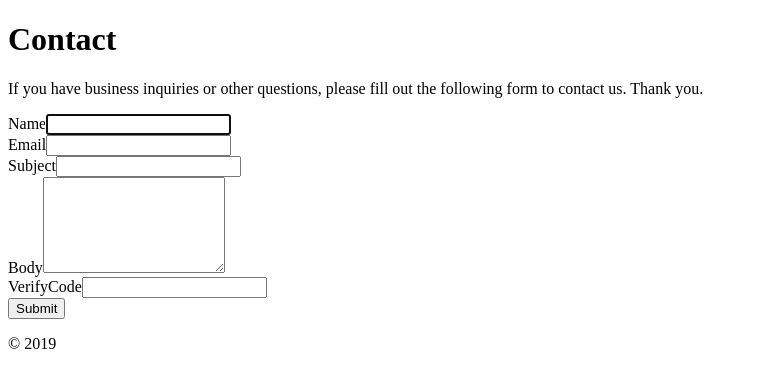
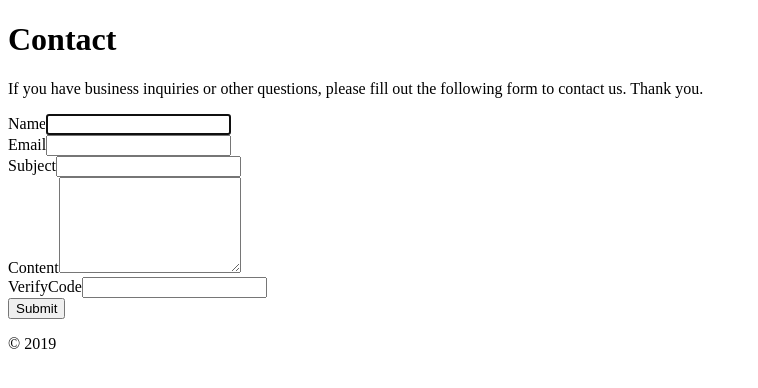
Before and after one commit to palcodes/college-project, a Yii app: template yii/frontend/views/site/contact.php in a window 1280 px wide. Shown: the top 388 px of the page, without its empty margins (0-758 px from the left). Run offline with PHP 8.4 and a stand-in for Yii, Linux system fonts and the light colour scheme; the template is opened without the code that fills it, so the values that code supplies are empty; form fields are guessed from the names that the template uses; some libraries are stand-ins or nearby versions.

Commit message:
Update contact.php

```diff
--- a/yii/frontend/views/site/contact.php
+++ b/yii/frontend/views/site/contact.php
@@ -28,7 +28,7 @@ $this->params['breadcrumbs'][] = $this->title;
 
                 <?= $form->field($model, 'subject') ?>
 
-                <?= $form->field($model, 'body')->textarea(['rows' => 6]) ?>
+                <?= $form->field($model, 'content')->textarea(['rows' => 6]) ?>
 
                 <?= $form->field($model, 'verifyCode')->widget(Captcha::className(), [
                     'template' => '<div class="row"><div class="col-lg-3">{image}</div><div class="col-lg-6">{input}</div></div>',
```
